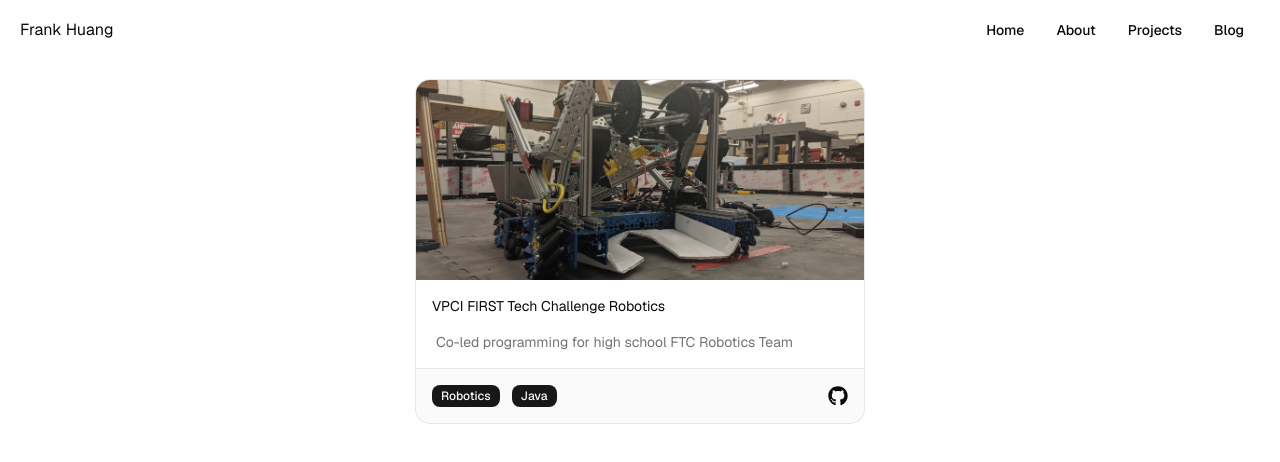
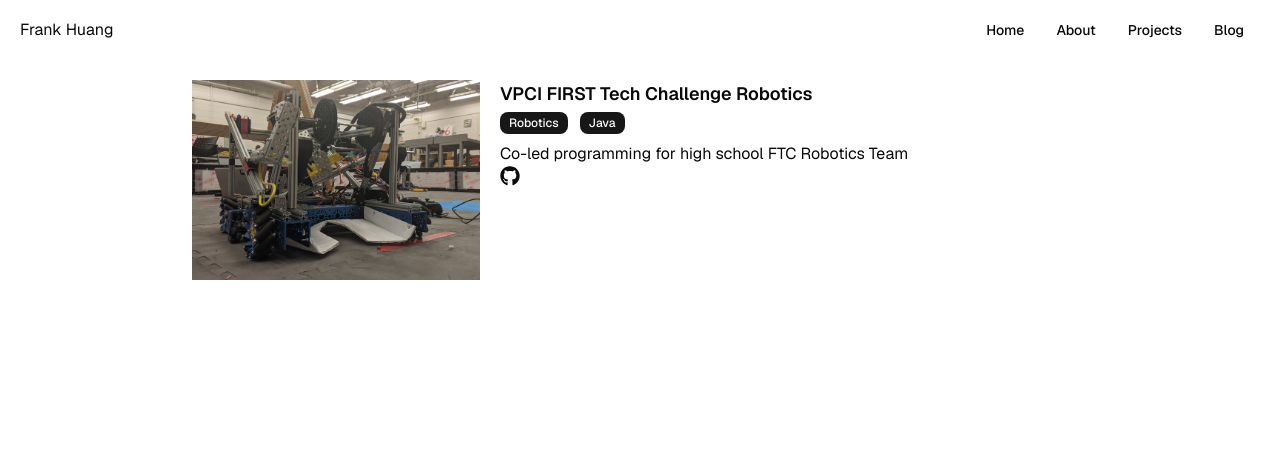
Before and after one commit to IridescentSky/Portfolio-Website, a Next.js app: page /Projects in a window 1280 px wide. Shown: the top 462 px of the page. Built offline with nearby package versions, Linux system fonts and the light colour scheme.

Commit message:
initial commit

```diff
--- a/app/Blog/_components/BlogCard.tsx
+++ b/app/Blog/_components/BlogCard.tsx
@@ -1,3 +1,5 @@
+// Unused
+
 import {
   Card,
   CardAction,
--- a/app/Projects/_components/ProjectCard.tsx
+++ b/app/Projects/_components/ProjectCard.tsx
@@ -1,4 +1,6 @@
-import ProjectEntry from "@/interfaces/ProjectEntry";
+// Unused
+
+import ProjectInterface from "@/interfaces/ProjectInterface";
 
 import {
   Card,
@@ -14,7 +16,7 @@ import Link from "next/link";
 import { FaGithub } from "react-icons/fa";
 import Image from "next/image";
 
-export default function ProjectCard({ title, description, tags, coverImage, links }: ProjectEntry) {
+export default function ProjectCard({ title, description, tags, coverImage, links }: ProjectInterface) {
     return (
         <div className="w-md lg:w-md">
             <Card className="pt-0">
--- /dev/null
+++ b/app/Projects/_components/ProjectEntry.tsx
@@ -0,0 +1,70 @@
+// Unused
+
+import ProjectInterface from "@/interfaces/ProjectInterface";
+
+import {
+    Card,
+    CardAction,
+    CardContent,
+    CardDescription,
+    CardFooter,
+    CardHeader,
+    CardTitle,
+} from "@/components/ui/card";
+import { Badge } from "@/components/ui/badge";
+import Link from "next/link";
+import { FaGithub } from "react-icons/fa";
+import Image from "next/image";
+
+export default function ProjectEntry({ title, description, tags, coverImage, links }: ProjectInterface) {
+    return (
+        <div>
+            <div className="w-4xl flex gap-5">
+                {/* Project Thumbnail */}
+                {/* TODO: Add sizes for optimization */}
+                <div className="relative min-w-24 max-w-2xs w-full h-36 md:h-50">
+                    <Image
+                        src={coverImage.src}
+                        fill={true}
+                        alt={coverImage.alt}
+                        className="object-cover"
+                    />
+                </div>
+
+                {/* Entry Contents */}
+                <div className="w-full">
+                    {/* Title */}
+                    <h1 className="font-semibold md:text-lg">
+                        {title}
+                    </h1>
+
+                    {/* Tags */}
+                    <div className="flex gap-3 mt-1">
+                        {/* TODO: Check if this works without using index. Otherwise use index and key as index */}
+                        {tags.map((tag) => (
+                            <Badge key={tag}>{tag}</Badge>
+                        ))}
+                    </div>
+
+                    {/* Description */}
+                    {/* TODO: Figure out a way to crop description */}
+                    <div className="max-h-36 mt-2 w-full">
+                        <p className="max-sm:hidden text-ellipsis">{description}</p>
+                    </div>
+
+                    {/* Details */}
+                    <div>
+                        {links && <div className="flex gap-3">
+                            {links.github && <a href={links.github}>
+                                <FaGithub className="w-5 h-5" />
+                            </a>}
+                            {links.demo && <a href={links.demo}>Demo</a>}
+                            {links.blog && <Link href={links.blog}>Blog</Link>}
+                        </div>}
+                    </div>
+
+                </div>
+            </div>
+        </div>
+    )
+}
--- a/app/Projects/page.tsx
+++ b/app/Projects/page.tsx
@@ -1,4 +1,4 @@
-import ProjectCard from "./_components/ProjectCard";
+import ProjectEntry from "./_components/ProjectEntry";
 import ProjectJSON from "@/content/projects/projects.json";
 
 export const metadata = {
@@ -12,7 +12,7 @@ export default function ProjectHome() {
     <div className="px-5 py-5">
       <div className="flex flex-wrap justify-center gap-5">
           {projects.map((project) => (
-            <ProjectCard
+            <ProjectEntry
               key={project.title}
               {...project}
             />
--- a/app/page.tsx
+++ b/app/page.tsx
@@ -11,20 +11,13 @@ export const metadata = {
 export default function Home() {
   return (
     <div className="flex flex-col gap-5 flex-1 items-center justify-center bg-zinc-50 font-sans dark:bg-black">
-      <header>
-        <h1 className="text-5xl lg:text-7xl mb-12">
-            Frank Huang
-        </h1>
-      </header>
-
       {/* About */}
       <section className="p-10">
         <div className="flex gap-10">
           <div className="w-md">
             <h2 className="text-2xl">About</h2>
             <div>
-              I'm a student at the University of Toronto, studying computer science. I like dabbling in various CS and STEM-related things,
-              and you can see what I'm working on in my project gallery and blogs :D
+              Hi, I'm Frank, a 2nd year Computer Science Student at the University of Toronto.
             </div>
           </div>
           <div className="relative w-lg aspect-video rounded-lg overflow-hidden">
--- a/components/Rain/Fog.tsx
+++ b/components/Rain/Fog.tsx
@@ -6,7 +6,7 @@ const baseColors: [number, number, number][] = [
     // [83, 118, 146],
     [179, 205, 228],
     [238, 243, 249],
-    [181, 238, 223],
+    // [181, 238, 223],
     [175, 180, 173]
 ]
 
@@ -23,29 +23,31 @@ function randRange(min: number, max: number): number {
   return Math.random() * (max - min) + min;
 }
 
+// ===================================MAIN DRAWING FUNCTIONS=============================================
 export function drawFog(ctx: CanvasRenderingContext2D, canvasWidth: number, canvasHeight: number): void {
-    for (let i = 0; i < 60; i++) {
+    drawBaseFill(ctx, canvasWidth, canvasHeight);
+
+    // Randomly placing blobs
+    for (let i = 0; i < 90; i++) {
         const randX = randRange(0, canvasWidth);
         const randY = randRange(0, canvasHeight);
         drawBlob(ctx, randX, randY)
     }
 }
+export function drawBaseFill(ctx: CanvasRenderingContext2D, canvasWidth: number, canvasHeight: number) {
+    // Defining base level of coverage
+    ctx.fillStyle = "rgba(238, 243, 249, 0.02)";
+    ctx.beginPath();
+    ctx.fillRect(0, 0, canvasWidth, canvasHeight)
+}
 
 export function drawBlob(ctx: CanvasRenderingContext2D, x: number, y: number) {
-    // Testing Code
-    // const darkness = randRange(80, 230);
-    // const alpha = randRange(0.05, 0.4);
-
-    // const radius = randRange(20, 80);
-    // ctx.fillStyle = `rgba(${darkness}, ${darkness}, ${darkness}, ${alpha})`;
-    // ctx.beginPath();
-    // ctx.arc(x, y, radius, 0, Math.PI * 2);
-    // ctx.fill()
-
+    // Defining Circle Gradient
     const startRadius = randRange(100, 300);
     const endRadius = randRange(startRadius + 100, 500)
     const gradient = ctx.createRadialGradient(x, y, startRadius, x, y, endRadius)
 
+    // Choosing base color and modifying lightness/darkness
     const baseColorIndex = Math.floor(Math.random() * baseColors.length);
     const startDarknessMultiplier = randRange(0.7, 1);
     const endDarknessMultiplier = randRange(startDarknessMultiplier, 1.3);
@@ -53,6 +55,7 @@ export function drawBlob(ctx: CanvasRenderingContext2D, x: number, y: number) {
     const startColor = tintColor(baseColors[baseColorIndex], startDarknessMultiplier);
     const endColor = tintColor(baseColors[baseColorIndex], endDarknessMultiplier);
 
+    // Transparency
     const startAlpha = randRange(0.01, 0.4);
     const endAlpha = 0;
 
--- a/interfaces/ProjectEntry.ts
+++ b/interfaces/ProjectInterface.ts
@@ -1,4 +1,4 @@
-export default interface ProjectEntry {
+export default interface ProjectInterface {
     title: string;
     description: string;
     tags: string[];
```
